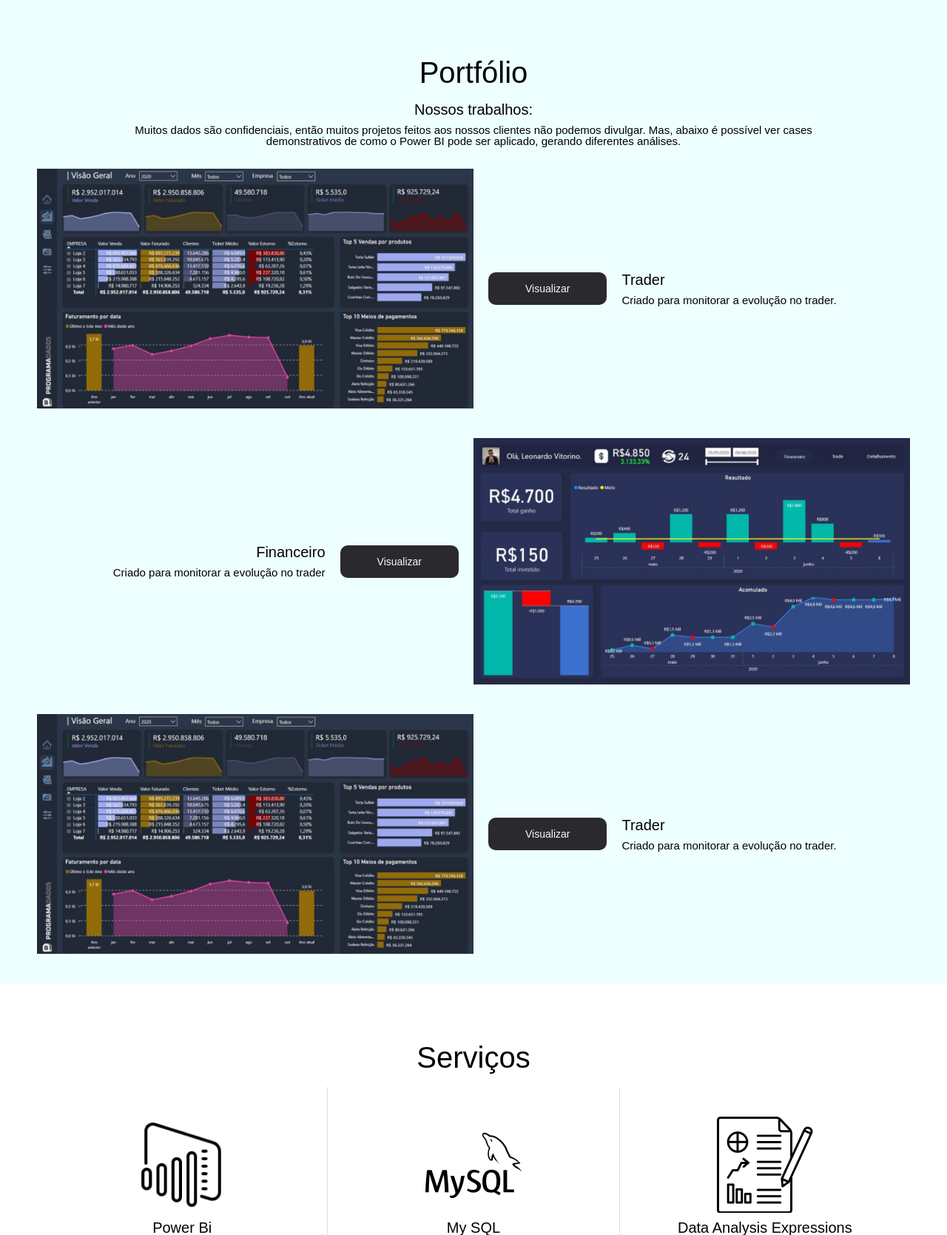
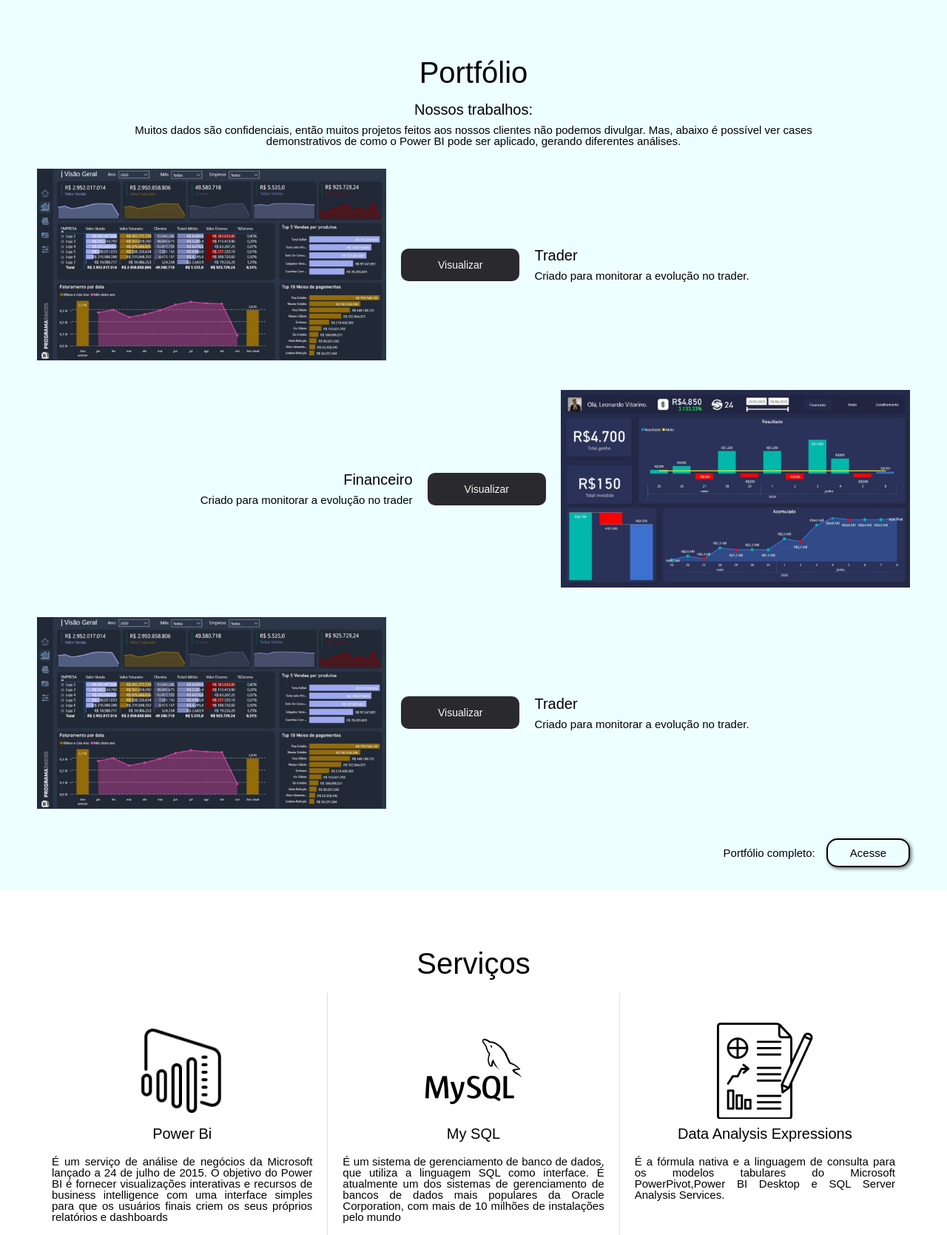
Before and after one commit to ceciliaoliveira-s/ConsultoriaCA, a PHP site: page / in a window 1280 px wide. Shown: the part 543-2212 px from the top of the page at 74% size. Run offline with PHP 8.4, Linux system fonts and the light colour scheme; some web fonts are replaced.

Commit message:
Creates a button for the complete portfolio

```diff
--- a/css/style.css
+++ b/css/style.css
@@ -4,6 +4,7 @@
     --color-blue: #EEFFFF;
     --color-line: #DEDEDE;
     --color-form: #f7f7f7;
+    --color-button: #2a2a2e;
 }
 
 .title {
@@ -16,7 +17,7 @@
 }
 
 .button {
-  background-color: #2a2a2e;
+  background-color: var(--color-button);
   color: var(--color-white);
   border: none;
   padding: 1.5rem 5rem;
@@ -128,7 +129,7 @@ header nav ul li a:hover {
   display: flex;
   flex-direction: column;
   align-items: center;
-  padding: 8rem 5rem 0 5rem;
+  padding: 8rem 5rem 3rem 5rem;
   background-color: var(--color-blue);
 }
 
@@ -155,7 +156,7 @@ header nav ul li a:hover {
 }
 
 .portfolio .dashboard img {
-  width: 50%;
+  width: 40%;
 }
 
 .portfolio .dashboard:nth-child(even) div {
@@ -172,6 +173,28 @@ header nav ul li a:hover {
 
 .portfolio .button {
   margin: 0 2rem;
+}
+
+.portfolio .acess {
+    display: flex;
+    align-items: center;
+    margin-left: auto;
+}
+
+.portfolio .more {
+    margin-left: 1.5rem;
+    padding: 1rem 3rem;
+    text-decoration: none;
+    border-radius: 15px;
+    /* background-image: linear-gradient( #ffffff, #cacaca); */
+    box-shadow: 2px 2px 5px rgb(110, 110, 110);
+    color: #000;
+    border: 2px solid #000;
+    transition: all 0.2s linear;
+}
+
+.portfolio .more:hover {
+    box-shadow: 4px 4px 5px rgb(110, 110, 110);
 }
 
 .services {
@@ -326,7 +349,7 @@ footer {
     justify-content: space-between;
     align-items: center;
     padding: 6rem 5rem;
-    background-color: #2a2a2e;
+    background-color: var(--color-button);
     color: #fff;
 }
 
--- a/index.html
+++ b/index.html
@@ -93,6 +93,10 @@
                 <h4 class="subtitle">Trader</h4>
                 <p>Criado para monitorar a evolução no trader.</p>
             </div>
+        </div>
+        <div class="acess">
+            <p>Portfólio completo: </p>
+            <a href="#" class="more">Acesse</a>
         </div>
     </section>
 
```
